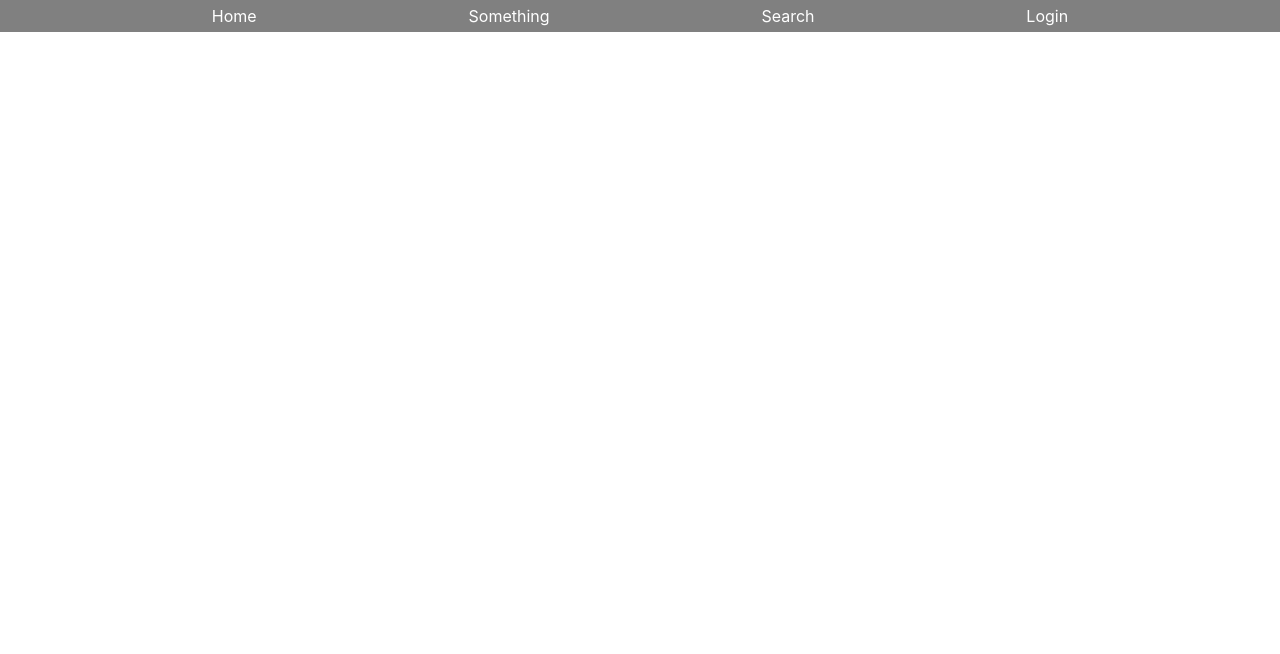
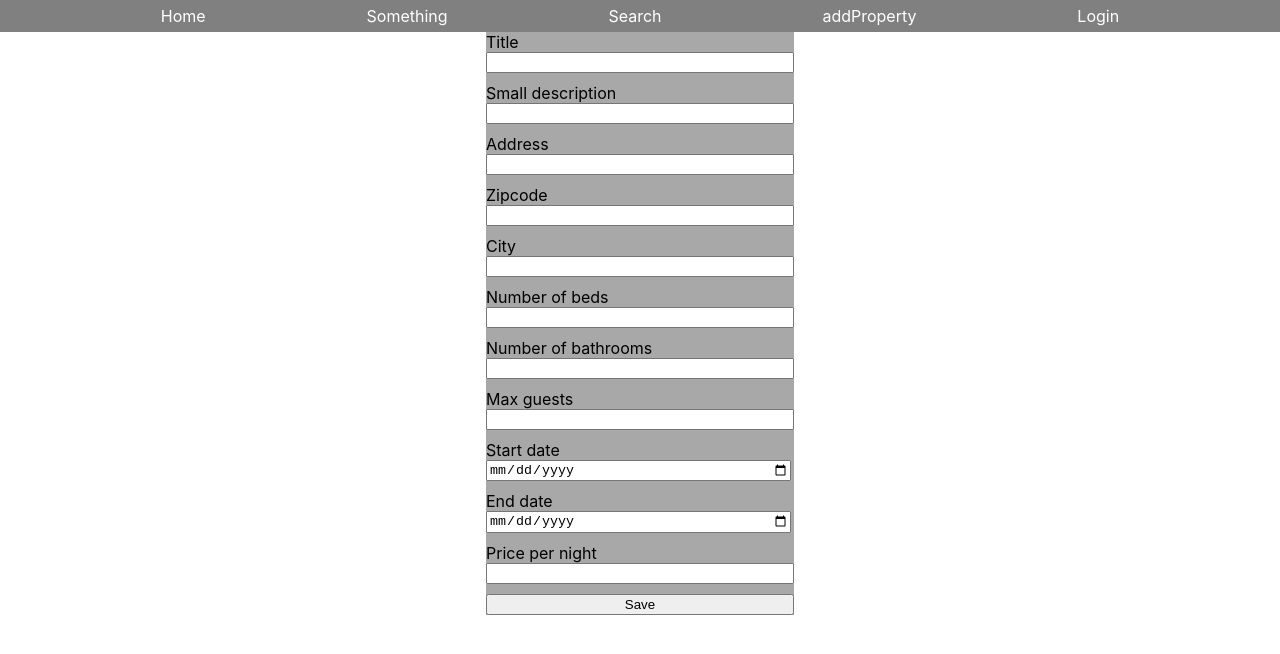
Before and after one commit to Uvex-programmer/Clear_bnb2, a React (Create React App) app in the folder Frontend/clear_bnb/: page /addProperty in a window 1280 px wide. Shown: the top 654 px of the page. Built offline with nearby package versions, Linux system fonts and the light colour scheme.

Commit message:
added template for add property form, added link in navbar. And small clean up on old properties file.

```diff
--- a/Frontend/clear_bnb/src/App.js
+++ b/Frontend/clear_bnb/src/App.js
@@ -2,6 +2,7 @@ import "./App.css";
 import Navbar from "./components/Navbar/Navbar";
 import FrontPage from "./components/Frontpage/Frontpage";
 import Login from "./components/Login/Login";
+import AddProperty from "./components/RentalObject/AddProperty";
 import { BrowserRouter as Router, Switch, Route } from "react-router-dom";
 
 function App() {
@@ -18,13 +19,18 @@ function App() {
                 return <FrontPage />;
               }}
             />
-          </Switch>
-          <Switch>
             <Route
               exact
               path="/login"
               render={() => {
                 return <Login />;
+              }}
+            />
+            <Route
+              exact
+              path="/addProperty"
+              render={() => {
+                return <AddProperty />;
               }}
             />
           </Switch>
--- a/Frontend/clear_bnb/src/components/Navbar/Navbar.js
+++ b/Frontend/clear_bnb/src/components/Navbar/Navbar.js
@@ -8,6 +8,7 @@ export default function Navbar() {
         <Link to="/">Home</Link>
         <Link to="/Something">Something</Link>
         <Link to="/Search">Search</Link>
+        <Link to="/addProperty">addProperty</Link>
         <Link to="/Login">Login</Link>
       </div>
     </>
--- /dev/null
+++ b/Frontend/clear_bnb/src/components/RentalObject/AddProperty.css
@@ -0,0 +1,12 @@
+.add-property-container form {
+  display: flex;
+  flex-direction: column;
+  background-color: rgba(70, 70, 70, 0.466);
+  width: fit-content;
+  margin: 0 auto;
+}
+
+.add-property-container input {
+  margin-bottom: 10px;
+  width: 300px;
+}
--- /dev/null
+++ b/Frontend/clear_bnb/src/components/RentalObject/AddProperty.js
@@ -0,0 +1,49 @@
+import "./AddProperty.css";
+
+export default function AddProperty() {
+  const submitHandler = (e) => {
+    console.log("create object");
+    e.preventDefault();
+  };
+  return (
+    <>
+      <div className="add-property-container">
+        <form onSubmit={submitHandler}>
+          <label>Title</label>
+          <input type="text" />
+
+          <label>Small description</label>
+          <input type="text" />
+
+          <label>Address</label>
+          <input type="text" />
+
+          <label>Zipcode</label>
+          <input type="text" />
+
+          <label>City</label>
+          <input type="text" />
+
+          <label>Number of beds</label>
+          <input type="text" />
+
+          <label>Number of bathrooms</label>
+          <input type="text" />
+
+          <label>Max guests</label>
+          <input type="text" />
+
+          <label>Start date</label>
+          <input type="date" min={Date.now()} max="2023-01-01" />
+
+          <label>End date</label>
+          <input type="date" min={Date()} max="2023-01-01" />
+
+          <label>Price per night</label>
+          <input type="text" />
+          <button onClick={(e) => submitHandler(e)}>Save</button>
+        </form>
+      </div>
+    </>
+  );
+}
```
Also changed, not shown: 2 other files (tests, documents, lock files or other folders).
